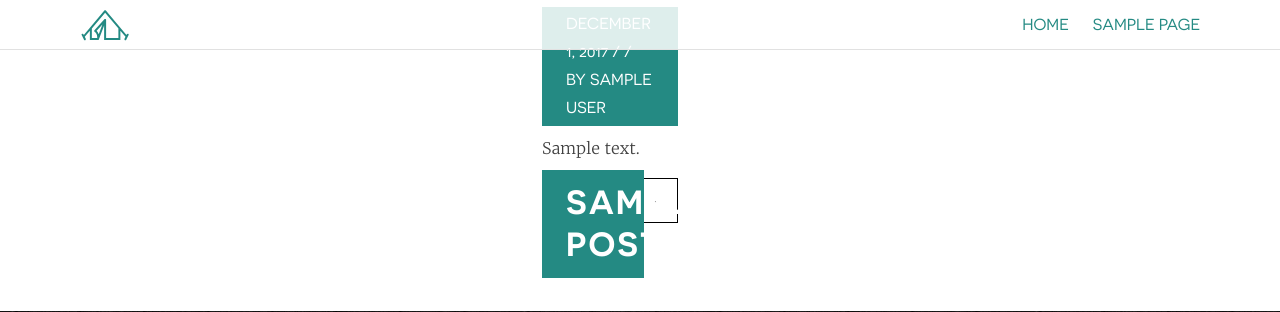
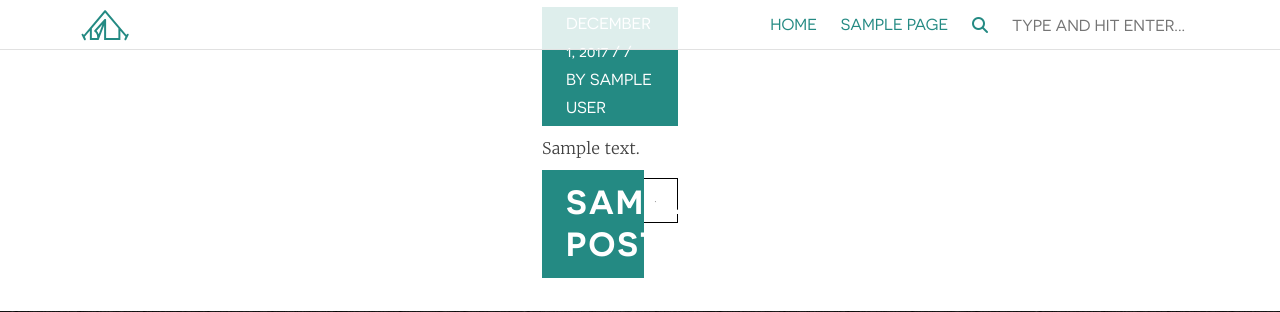
Before and after one commit to Dylanvko/inhabitent, a WordPress theme: template themes/inhabitent/home.php in a window 1280 px wide. Shown: the top 312 px of the page. Run offline with PHP 8.4 and a stand-in for WordPress, Linux system fonts and the light colour scheme; the site name, menu and one post (Sample post) are stand-ins, and other content is empty; some libraries are stand-ins or nearby versions.

Commit message:
Updated header navigation to include search icon and input bar.

```diff
--- a/themes/inhabitent/functions.php
+++ b/themes/inhabitent/functions.php
@@ -115,7 +115,7 @@ function rc_modify_query_limit_posts( $query ) {
 //Change 404 search bar
 function my_search_form($html)
 {
-    return str_replace('Type and hit enter', 'Search site for ', $html);
+    return str_replace('Type and hit enter', 'Type and hit enter ', $html);
 }
 add_filter('get_search_form', 'my_search_form');
 
--- a/themes/inhabitent/header.php
+++ b/themes/inhabitent/header.php
@@ -42,6 +42,11 @@
 						<?php wp_nav_menu( array( 'theme_location' => 'primary', 'menu_id' => 'primary-menu' ) ); ?>
 					</nav>
 					<!-- #site-navigation -->
+				<div class='header-search-wrapper'>
+					<div class='header-search'><i class="fa fa-search" aria-hidden="true"></i></div>
+				<div class='search-form'>
+					<?php get_search_form(); ?>
+				</div>
 				</div>
 			</header>
 			<!-- #masthead -->
--- a/themes/inhabitent/sass/_navigation.scss
+++ b/themes/inhabitent/sass/_navigation.scss
@@ -120,6 +120,33 @@ a {
 		margin-left: auto;
 		margin-right: auto;
 		width: 1120px;
+
+		.header-search-wrapper {
+			display: flex;
+			align-items: center;
+
+			.header-search {
+				padding-left: 1.5rem;
+				color: #248a83;
+			}
+
+			.search-form {
+
+				fieldset {
+					padding: 0 0 0 0;
+
+					.search-field {
+						padding: 0 0 0 1.5rem;
+						font-family: Novecento, sans-serif;
+						background: transparent;
+						border: none;
+						text-transform: uppercase;
+						line-height: 1;
+					}
+				}
+			}
+		}
+
 	}
 
 	h1 {
--- a/themes/inhabitent/style.css
+++ b/themes/inhabitent/style.css
@@ -560,6 +560,25 @@ a {
     margin-left: auto;
     margin-right: auto;
     width: 1120px; }
+    .site-header .header-container .header-search-wrapper {
+      display: -webkit-box;
+      display: -ms-flexbox;
+      display: flex;
+      -webkit-box-align: center;
+          -ms-flex-align: center;
+              align-items: center; }
+      .site-header .header-container .header-search-wrapper .header-search {
+        padding-left: 1.5rem;
+        color: #248a83; }
+      .site-header .header-container .header-search-wrapper .search-form fieldset {
+        padding: 0 0 0 0; }
+        .site-header .header-container .header-search-wrapper .search-form fieldset .search-field {
+          padding: 0 0 0 1.5rem;
+          font-family: Novecento, sans-serif;
+          background: transparent;
+          border: none;
+          text-transform: uppercase;
+          line-height: 1; }
   .site-header h1 {
     background: url(../../images/logos/inhabitent-logo-tent.svg) no-repeat;
     background-size: 50px 33px;
```
Also changed, not shown: themes/inhabitent/build/css/style.min.css, 1 other file.
